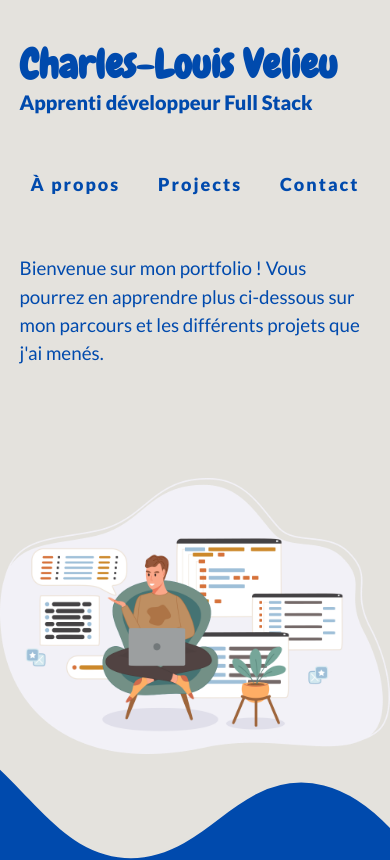
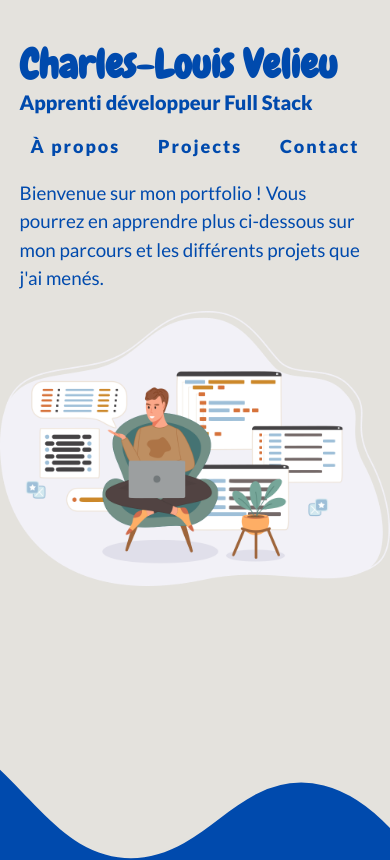
Before and after one commit to Clv86/portfolio, a React (Vite) app: page / in a window 390 px wide. Shown: the top 860 px of the page. Built offline with nearby package versions, Linux system fonts and the light colour scheme; a web font is replaced by a local one.

Commit message:
Responsive for Hero section added

```diff
--- a/src/style/header.css
+++ b/src/style/header.css
@@ -144,7 +144,7 @@ img {
   }
   .hero-content {
     flex-direction: column;
-    justify-content: space-between;
+    justify-content: flex-start;
     align-items: center;
     height: 100%;
   }
@@ -161,9 +161,13 @@ img {
     display: flex;
     gap: 16px;
     justify-content: space-around;
+    margin: 0;
   }
   img {
     max-width: 100dvw;
+  }
+  .hero-content li {
+    margin: 0;
   }
 }
 /*.wave {
```
